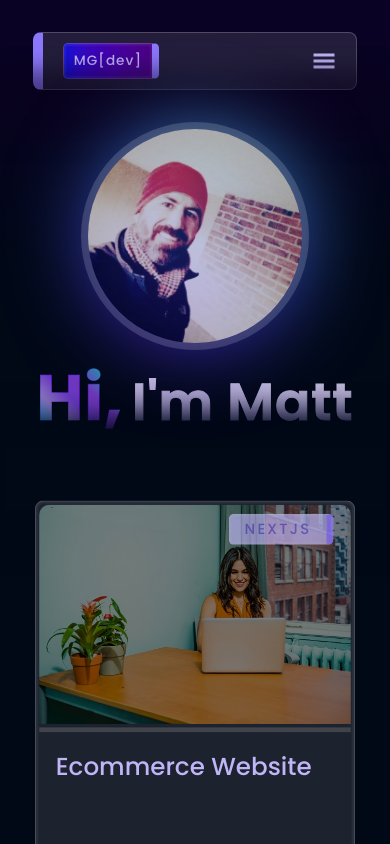
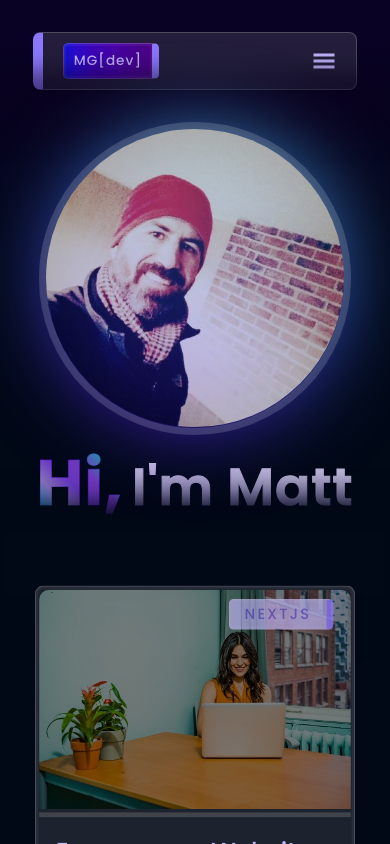
Before and after one commit to midcenturydude7/nextjs-portfolio-site, a Next.js app: page / in a window 390 px wide. Shown: the top 844 px of the page. Built offline with nearby package versions, Linux system fonts and the light colour scheme.

Commit message:
Resized hero section text via media queries

```diff
--- a/app/components/HeroSection/styles/HeroGradient.module.css
+++ b/app/components/HeroSection/styles/HeroGradient.module.css
@@ -105,41 +105,34 @@
 }
 
 /* MEDIA QUERIES */
-@media (max-width: 650px) {
+@media (max-width: 500px) {
   .gradient-hero {
-    height: 30vh;
-    width: 30vh;
-
+    height: 35vh;
+    width: 35vh;
   }
 }
 
-@media (max-width: 1199px) {
+@media (max-width: 1499px) {
   .gradient-hero {
-    height: 27vh;
-    width: 27vh;
-  }
-}
-
-@media (min-width: 1200px) {
-  .gradient-hero {
-    --card-height: 23vh;
+    height: 37vh !important;
+    width: 37vh !important;
   }
 }
 
 @media (min-width: 1500px) {
   .gradient-hero {
-    --card-height: 25vh;
+    --card-height: 32vh;
   }
 }
 
 @media (min-width: 1800px) {
   .gradient-hero {
-    --card-height: 23vh;
+    --card-height: 28vh;
   }
 }
 
 @media (min-width: 2500px) {
   .gradient-hero {
-    --card-height: 20vh;
+    --card-height: 25vh;
   }
 }
```
